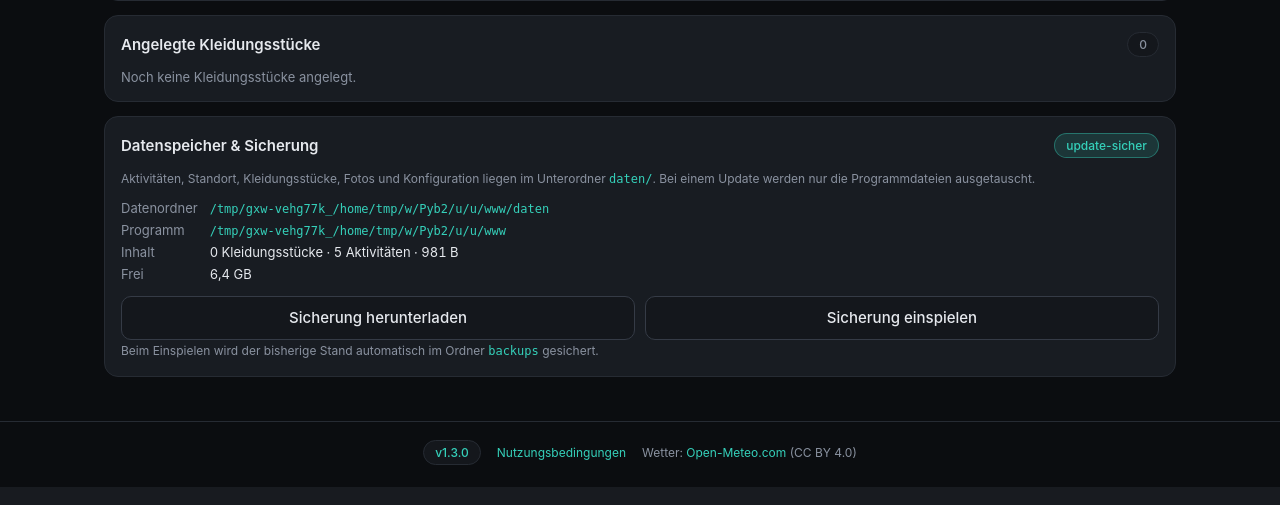
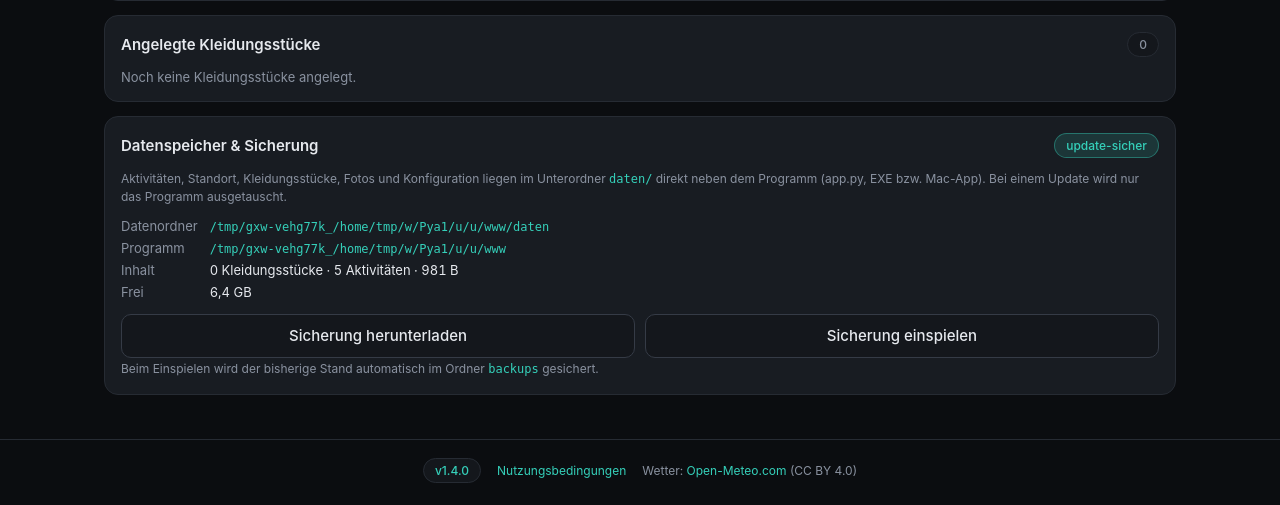
Before and after one commit to Scorch1262/Wetter-Outfit-Dashboard-MK1, a Flask app: page /einstellungen in a window 1280 px wide. Shown: the part 1456-1961 px from the top of the page. Run offline with Flask 2, Linux system fonts and the light colour scheme; data that the repository does not hold is empty.

Commit message:
v1.4.0
feat: Daten der EXE und Mac-App direkt neben dem Programm ablegen (v1.4.0)

Alle Varianten (Python, Router, Windows-EXE, macOS-App) speichern ihre
Daten jetzt einheitlich im Ordner daten/ im selben Verzeichnis, in dem
das Programm liegt.

Datenablage
- Neue Funktion _program_dir(): Ordner von app.py, Ordner der EXE bzw.
  Ordner, in dem die .app liegt (nicht das Innere des Bundles)
- daten/ wird immer neben dem Programm angelegt
- Ersatzordner nur, wenn dort nicht geschrieben werden kann:
  Windows %LOCALAPPDATA%\Outfit-Dashboard\daten,
  macOS ~/Library/Application Support/Outfit-Dashboard/daten
  (auch bei App Translocation), mit Hinweis im Log und in der Oberfläche

Übernahme
- Daten aus den v1.3.0-Speicherorten (LOCALAPPDATA, Application
  Support) werden beim ersten Start nach daten/ neben dem Programm
  übernommen
- LEGACY_HOMES kennt jetzt den data_dir-Standard je Altversion

Oberfläche
- /api/storage liefert einen Hinweis (warning), der im Bereich
  "Datenspeicher & Sicherung" gelb angezeigt wird
- Erklärtext nennt den Ablageort neben dem Programm

Doku / Release
- README: Datenordner-Abschnitt mit Ordnerübersicht, Sonderfällen und
  Hinweis zu xattr -cr
- Release-Text im Workflow: Programm in eigenen Ordner legen, daten/
  bleibt bei Updates erhalten
- CHANGELOG für v1.4.0

```diff
--- a/app.py
+++ b/app.py
@@ -36,9 +36,27 @@ from version import APP_NAME, __version__
 # Als EXE/App (PyInstaller) liegen Vorlagen und statische Dateien im
 # entpackten Bundle (sys._MEIPASS), die Nutzerdaten dagegen außerhalb.
 FROZEN = bool(getattr(sys, "frozen", False))
-BASE_DIR = os.path.dirname(os.path.abspath(sys.executable if FROZEN else __file__))
+IS_MAC_APP = FROZEN and sys.platform == "darwin"
+
+
+def _program_dir():
+    """Ordner, in dem das Programm für den Nutzer sichtbar liegt.
+
+    Python:     Ordner von app.py
+    EXE:        Ordner der .exe
+    macOS-App:  Ordner, in dem die .app liegt (nicht das Innere des Bundles)
+    """
+    if not FROZEN:
+        return os.path.dirname(os.path.abspath(__file__))
+    exe = os.path.abspath(sys.executable)
+    if sys.platform == "darwin" and ".app/Contents/MacOS" in exe:
+        bundle = exe[:exe.index(".app/Contents/MacOS") + 4]   # …/Outfit-Dashboard.app
+        return os.path.dirname(bundle)
+    return os.path.dirname(exe)
+
+
+BASE_DIR = _program_dir()
 RESOURCE_DIR = getattr(sys, "_MEIPASS", os.path.dirname(os.path.abspath(__file__)))
-IS_MAC_APP = FROZEN and sys.platform == "darwin"
 
 DEFAULT_CONFIG = {
     "host": "0.0.0.0",
@@ -88,7 +106,19 @@ log = logging.getLogger("outfit")
 # ---------------------------------------------------------------------------
 
 DATA_FOLDER_NAME = "daten"
-LEGACY_HOMES = ["/srv/outfit-dashboard", os.path.join(os.path.expanduser("~"), ".outfit-dashboard")]
+APP_SUPPORT_DIR = os.path.expanduser("~/Library/Application Support/Outfit-Dashboard/" + DATA_FOLDER_NAME)
+LOCALAPPDATA_DIR = os.path.join(os.environ.get("LOCALAPPDATA") or os.path.expanduser("~"),
+                                "Outfit-Dashboard", DATA_FOLDER_NAME)
+# frühere Speicherorte: (Ordner, Standard für data_dir ohne config.json)
+LEGACY_HOMES = [
+    ("/srv/outfit-dashboard", "data"),                                        # v1.1.0 Router
+    (os.path.join(os.path.expanduser("~"), ".outfit-dashboard"), "data"),     # v1.1.0 PC
+    (APP_SUPPORT_DIR, "."),                                                   # v1.3.0 Mac-App
+    (LOCALAPPDATA_DIR, "."),                                                  # v1.3.0 EXE-Rückfall
+]
+
+# Hinweis für die Oberfläche, falls nicht neben dem Programm gespeichert werden kann
+STORAGE_WARNING = None
 
 
 def _writable(folder):
@@ -104,29 +134,41 @@ def _writable(folder):
 
 
 def resolve_home():
-    """Datenordner wählen.
+    """Datenordner: immer "daten/" direkt neben app.py, der EXE bzw. der Mac-App.
 
-    Python/Router:  <Programmordner>/daten
-    Windows-EXE:    daten/ neben der EXE (sonst %LOCALAPPDATA%\\Outfit-Dashboard\\daten)
-    macOS-App:      ~/Library/Application Support/Outfit-Dashboard/daten
-                    (das App-Bundle selbst ist nicht beschreibbar)
+        Outfit-Dashboard.exe          Outfit-Dashboard.app          app.py
+        daten/                        daten/                        daten/
+
+    Nur wenn dort nicht geschrieben werden kann (z. B. "Programme"-Ordner unter
+    Windows oder eine von macOS isoliert gestartete App), wird ersatzweise ein
+    Benutzerordner verwendet und in den Einstellungen ein Hinweis angezeigt.
     """
+    global STORAGE_WARNING
     env = os.environ.get("OUTFIT_HOME")
     if env:
-        candidates = [env]
-    elif IS_MAC_APP:
-        candidates = [os.path.expanduser("~/Library/Application Support/Outfit-Dashboard/" + DATA_FOLDER_NAME)]
-    elif FROZEN:
-        local = os.environ.get("LOCALAPPDATA") or os.path.expanduser("~")
-        candidates = [os.path.join(BASE_DIR, DATA_FOLDER_NAME),
-                      os.path.join(local, "Outfit-Dashboard", DATA_FOLDER_NAME)]
-    else:
-        candidates = [os.path.join(BASE_DIR, DATA_FOLDER_NAME)]
-    for home in candidates:
-        home = os.path.abspath(home)
+        home = os.path.abspath(env)
         if _writable(home):
             return home
-        log.warning("Datenordner %s nicht beschreibbar", home)
+        log.error("Datenordner %s (OUTFIT_HOME) nicht beschreibbar.", home)
+        sys.exit(1)
+
+    home = os.path.join(BASE_DIR, DATA_FOLDER_NAME)
+    translocated = IS_MAC_APP and "/AppTranslocation/" in BASE_DIR
+    if not translocated and _writable(home):
+        return home
+
+    if translocated:
+        STORAGE_WARNING = ("macOS startet die App aus einem isolierten Ordner, deshalb können die Daten "
+                           "nicht neben der App liegen. Abhilfe: App beenden, im Terminal "
+                           "„xattr -cr <Pfad>/Outfit-Dashboard.app“ ausführen und neu starten.")
+    else:
+        STORAGE_WARNING = (f"Der Ordner neben dem Programm ({BASE_DIR}) ist nicht beschreibbar. "
+                           "Programm am besten in einen eigenen Ordner verschieben, z. B. "
+                           "Dokumente\\Outfit-Dashboard bzw. ~/Outfit-Dashboard.")
+    fallback = APP_SUPPORT_DIR if sys.platform == "darwin" else LOCALAPPDATA_DIR
+    log.warning("%s Ersatzweise genutzt: %s", STORAGE_WARNING, fallback)
+    if _writable(fallback):
+        return os.path.abspath(fallback)
     log.error("Kein beschreibbarer Datenordner gefunden.")
     sys.exit(1)
 
@@ -141,12 +183,11 @@ def _has_data(folder):
 
 
 def _legacy_sources():
-    """Mögliche Altbestände: (Konfigurationsdatei, Datenordner)."""
+    """Mögliche Altbestände: (Konfigurationsdatei, Basisordner, data_dir-Standard)."""
     sources = []
-    # v1.1.0: eigenes Datenverzeichnis außerhalb des Programms
-    for home in LEGACY_HOMES:
+    for home, default_dd in LEGACY_HOMES:
         if os.path.realpath(home) != os.path.realpath(HOME_DIR):
-            sources.append((os.path.join(home, "config.json"), home, "data"))
+            sources.append((os.path.join(home, "config.json"), home, default_dd))
     # v1.0.0: config.json und data/ direkt im Programmordner
     if not FROZEN:
         sources.append((os.path.join(BASE_DIR, "config.json"), BASE_DIR, "data"))
@@ -620,6 +661,7 @@ def api_storage():
         "data_dir": DATA_DIR,
         "config_path": CONFIG_PATH,
         "program_dir": BASE_DIR,
+        "warning": STORAGE_WARNING,
         "items": len(items),
         "activities": len(settings_store.load()["activities"]),
         "data_bytes": _dir_size(DATA_DIR),
--- a/static/settings.js
+++ b/static/settings.js
@@ -341,7 +341,8 @@ async function loadStorage() {
       <dt>Datenordner</dt><dd><code>${esc(s.home_dir)}</code></dd>
       <dt>Programm</dt><dd><code>${esc(s.program_dir)}</code></dd>
       <dt>Inhalt</dt><dd>${s.items} Kleidungsstücke · ${s.activities} Aktivitäten · ${fmtBytes(s.data_bytes)}</dd>
-      <dt>Frei</dt><dd>${fmtBytes(s.free_bytes)}</dd>`;
+      <dt>Frei</dt><dd>${fmtBytes(s.free_bytes)}</dd>
+      ${s.warning ? `<dt class="warn-dt">Hinweis</dt><dd class="warn-dd">${esc(s.warning)}</dd>` : ""}`;
   } catch (e) { $("#storageInfo").innerHTML = `<dt>Fehler</dt><dd>${esc(e.message)}</dd>`; }
 }
 
--- a/static/style.css
+++ b/static/style.css
@@ -323,3 +323,4 @@ details.manual[open] summary { margin-bottom: 10px; }
 a.btn { text-decoration: none; }
 @media (max-width: 400px) { .grid-2 .btn { font-size: 13.5px; padding: 0 10px; white-space: normal; text-align: center; } }
 #shutdownBox { margin-top: 16px; padding-top: 14px; border-top: 1px solid var(--border); }
+.kv .warn-dt, .kv .warn-dd { color: var(--amber); }
--- a/templates/settings.html
+++ b/templates/settings.html
@@ -117,7 +117,8 @@
     <span class="badge badge-ok">update-sicher</span>
   </div>
   <p class="hint">Aktivitäten, Standort, Kleidungsstücke, Fotos und Konfiguration liegen im Unterordner
-  <code>daten/</code>. Bei einem Update werden nur die Programmdateien ausgetauscht.</p>
+  <code>daten/</code> direkt neben dem Programm (app.py, EXE bzw. Mac-App). Bei einem Update wird nur das
+  Programm ausgetauscht.</p>
   <dl class="kv" id="storageInfo"><dt>Daten</dt><dd class="dim">…</dd></dl>
   <div class="grid-2">
     <a class="btn" href="/api/backup" download>Sicherung herunterladen</a>
--- a/version.py
+++ b/version.py
@@ -5,5 +5,5 @@ MINOR: neue Funktionen, abwärtskompatibel
 PATCH: Fehlerbehebungen und kleine Anpassungen
 """
 
-__version__ = "1.3.0"
+__version__ = "1.4.0"
 APP_NAME = "Outfit-Dashboard-MK1"
```
Also changed, not shown: .github/workflows/build-release.yml, CHANGELOG.md, README.md.
